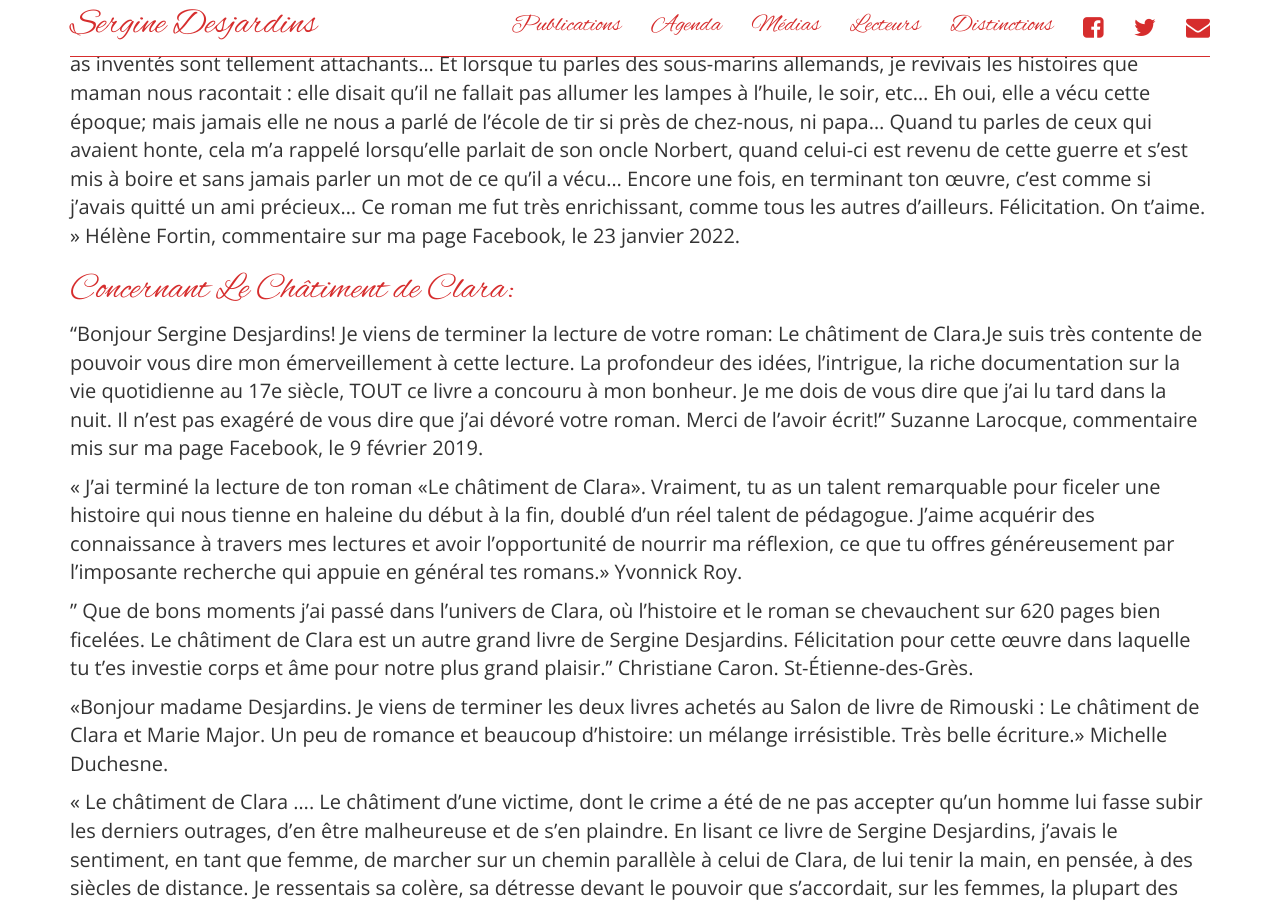
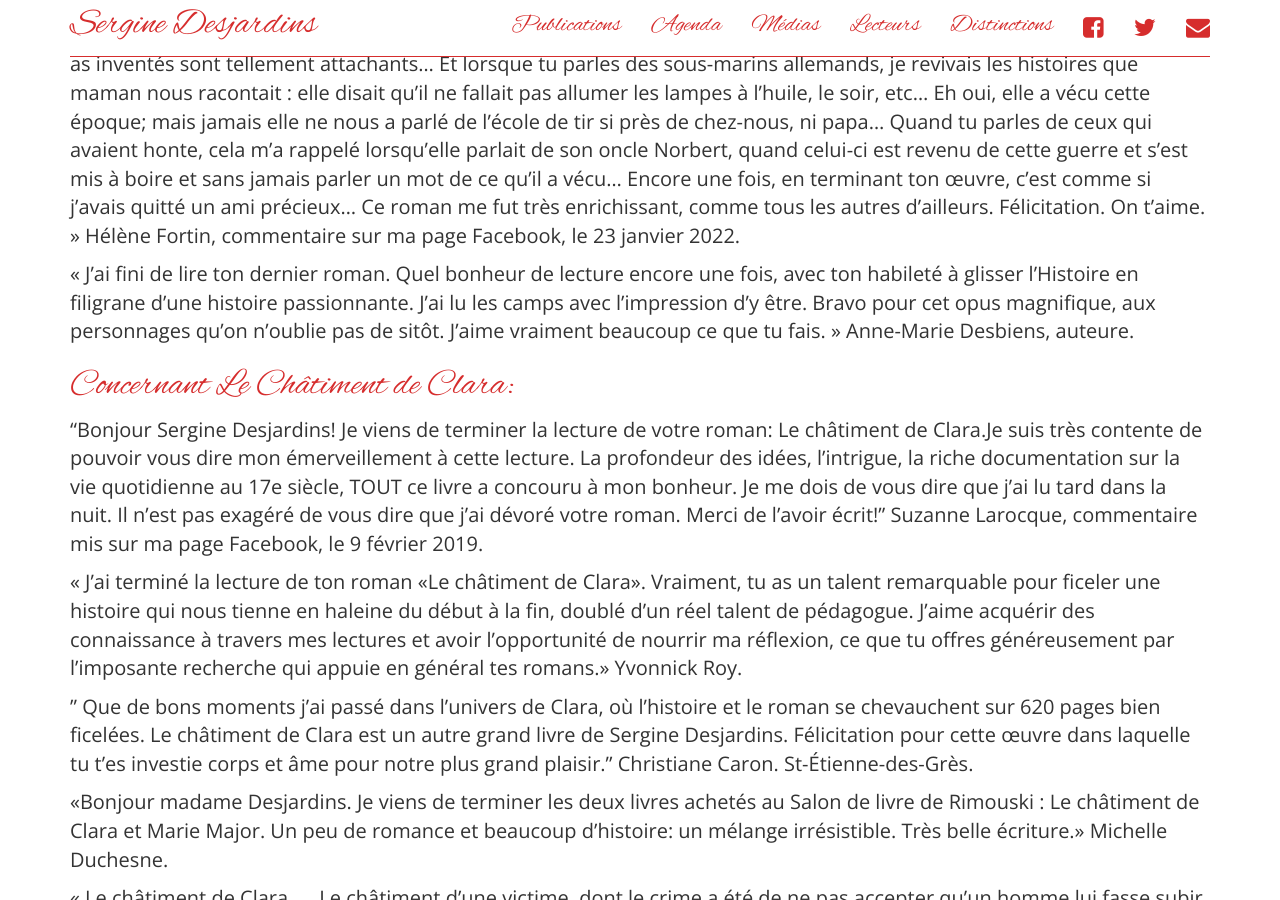
Before and after one commit to serginedesjardins/serginedesjardins.github.io, a Jekyll site: the page built from lecteurs.md, in a window 1280 px wide and 900 px high, scrolled down 6803 px. Built offline with Jekyll 4.4.1, drawn with Linux system fonts in a browser that asks for light colours; nearby versions of some CDN libraries.

Commit message:
A.Marie Desbiens

```diff
--- a/lecteurs.md
+++ b/lecteurs.md
@@ -129,7 +129,7 @@ Toujours est-il que, tout comme avec Le châtiment de Clara, ton dernier roman m
 
 « Les mots sont difficiles à trouver pour te dire à quel point j’ai adoré Un souvenir, mille remords. Les personnages que tu as inventés sont tellement attachants… Et lorsque tu parles des sous-marins allemands, je revivais les histoires que maman nous racontait : elle disait qu’il ne fallait pas allumer les lampes à l’huile, le soir, etc… Eh oui, elle a vécu cette époque; mais jamais elle ne nous a parlé de l’école de tir si près de chez-nous, ni papa… Quand tu parles de ceux qui avaient honte, cela m’a rappelé lorsqu’elle parlait de son oncle Norbert, quand celui-ci est revenu de cette guerre et s’est mis à boire et sans jamais parler un mot de ce qu’il a vécu… Encore une fois, en terminant ton œuvre, c’est comme si j’avais quitté un ami précieux… Ce roman me fut très enrichissant, comme tous les autres d’ailleurs. Félicitation. On t’aime. » Hélène Fortin, commentaire sur ma page Facebook, le 23 janvier 2022.
 
-
+« J’ai fini de lire ton dernier roman. Quel bonheur de lecture encore une fois, avec ton habileté à glisser l’Histoire en filigrane d’une histoire passionnante. J’ai lu les camps avec l’impression d’y être. Bravo pour cet opus magnifique, aux personnages qu’on n’oublie pas de sitôt. J’aime vraiment beaucoup ce que tu fais. » Anne-Marie Desbiens, auteure.
 
 
 
```
